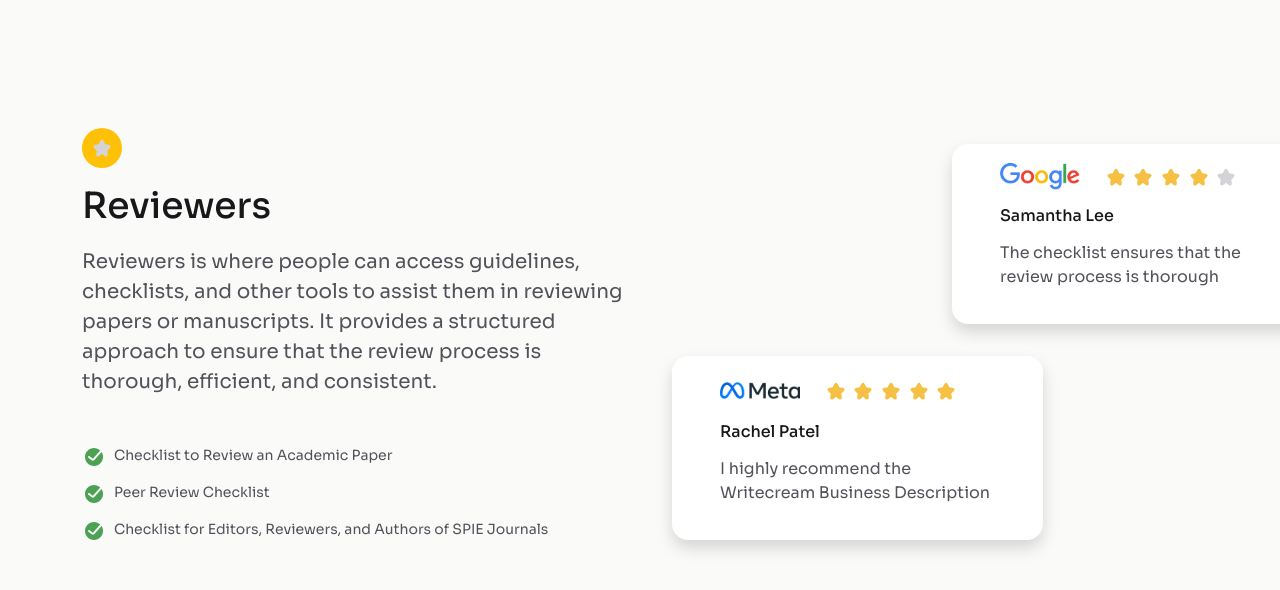
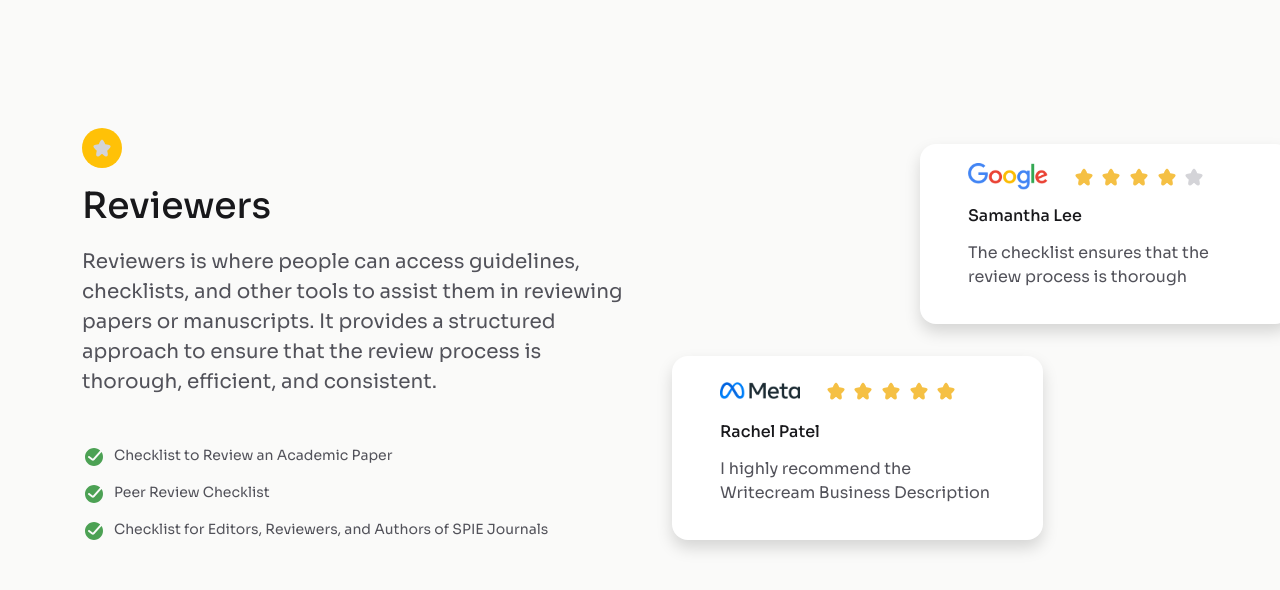
Before and after one commit to topi6035/Testimonial_Page, a plain HTML site: page index.html in a window 1280 px wide. Shown: the top 590 px of the page. Drawn offline with nearby package versions, Linux system fonts and the light colour scheme.

Commit message:
Update index.html

```diff
--- a/index.html
+++ b/index.html
@@ -27,7 +27,7 @@
     </div>
 
     <div class="col-lg-7 d-grid coments">
-        <div class="card d-flex justify-content-center rounded-4 py-3 px-5 border-0 my-3 shadow" style="justify-self: end; margin-rigth: 2rem;">
+        <div class="card d-flex justify-content-center rounded-4 py-3 px-5 border-0 my-3 shadow" style="justify-self: end; margin-right: 2rem;">
             <div class="" style="padding-bottom: 16px;">
                 <img src="img/google-testimonial.png" class="img-fluid" width="100" alt=""style="padding-right: 20px;">
 
```
